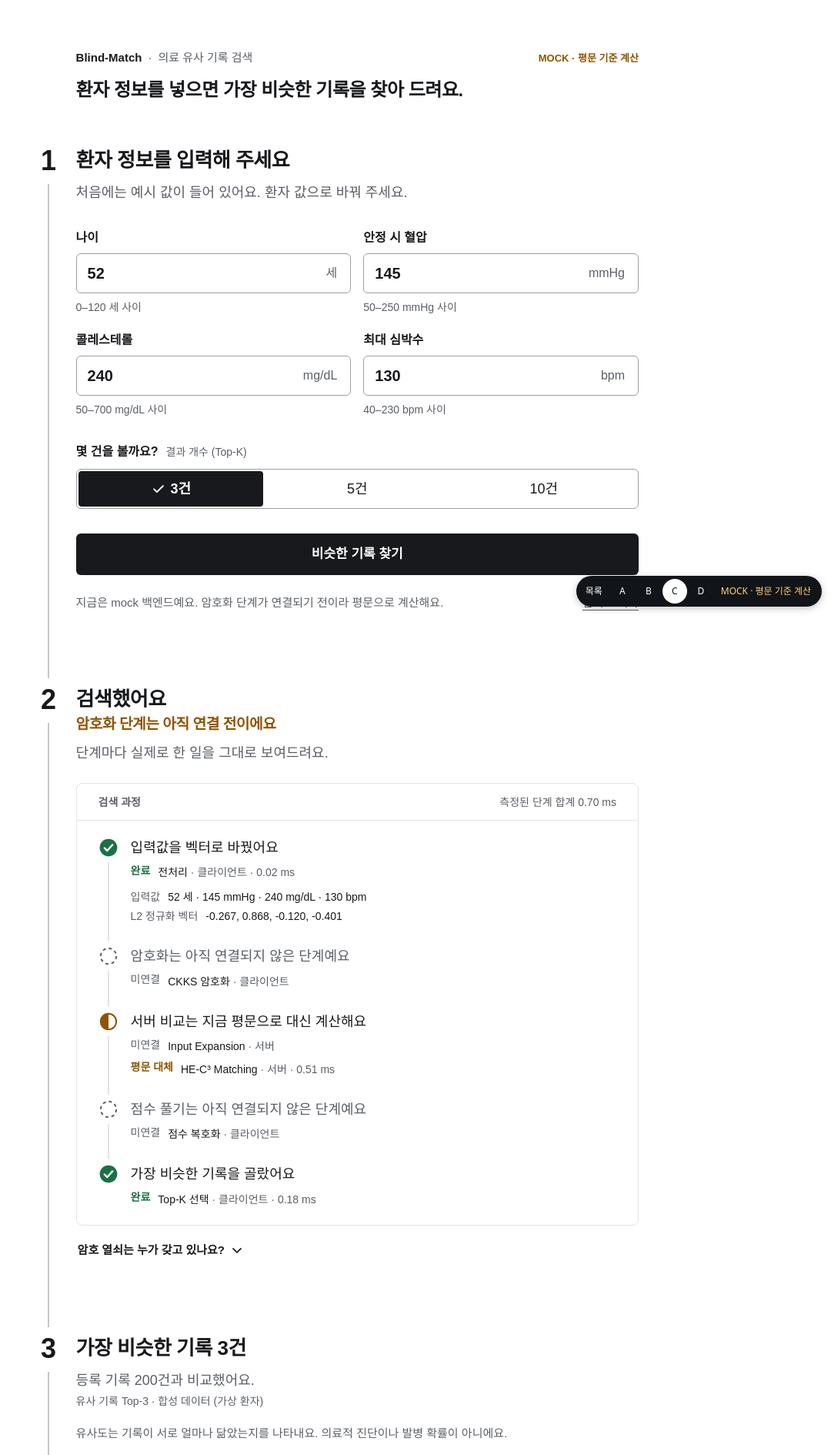
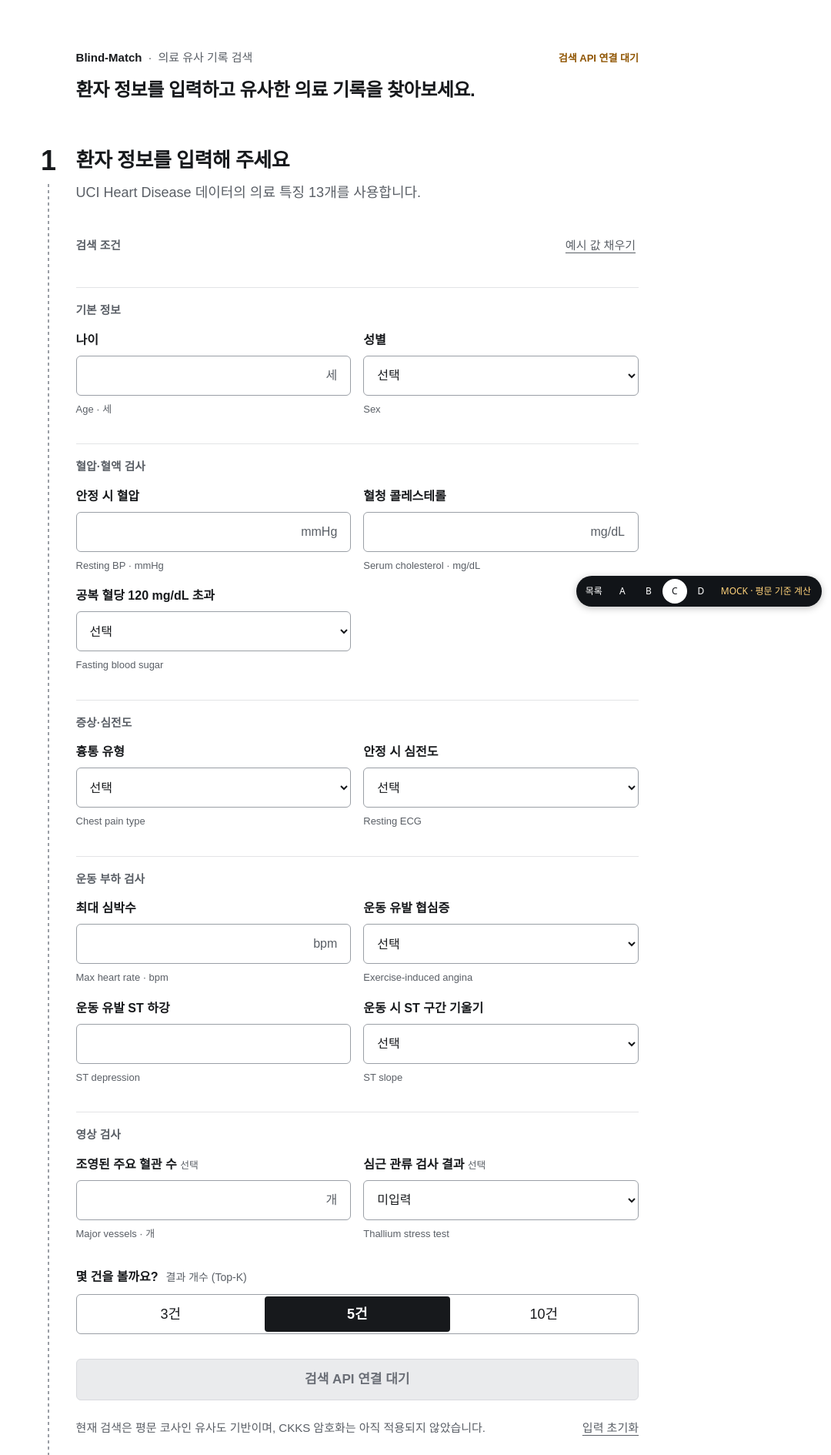
Before and after one commit to VEIL010/Interface-, a FastAPI app: page /drafts/c in a window 1280 px wide. Shown: the top 1890 px of the page at 77% size, without its empty margins (200-1280 px from the left). Run offline with FastAPI, Linux system fonts and the light colour scheme; some web fonts are replaced.

Commit message:
feat: integrate medical search API into C interface

```diff
--- a/webui/app/main.py
+++ b/webui/app/main.py
@@ -162,7 +162,7 @@ def draft_page(request: Request, key: str, state: str | None = None):
         return _not_found("없는 시안입니다.")
     if not _draft_ready(key):
         return _not_found(f"시안 {DRAFTS[key]['letter']} 는 아직 준비 중입니다.")
-    if key in ("a", "b") and state != "legacy":
+    if (key in ("a", "b") and state != "legacy") or key == "c":
         form = {**heart_fields.form_values(example=key == "b"), "top_k": heart_query.DEFAULT_TOP_K}
         context = _heart_context(key, form)
     elif state == "empty":
@@ -181,7 +181,7 @@ def _heart_context(key: str, form: dict, result=None, error=None) -> dict:
     context["heart_fields"] = heart_fields.FIELDS
     context["heart_groups"] = heart_fields.groups()
     # 검색은 의료진 화면(A)에서만 켠다. 발표 모드(B)는 목표 흐름을 보여 주는 화면이다.
-    context["heart_search"] = key == "a" and heart_query.enabled()
+    context["heart_search"] = key in ("a", "c") and heart_query.enabled()
     return context
 
 
@@ -206,6 +206,31 @@ async def heart_search(request: Request):
     context = _heart_context("a", {**form, "top_k": top_k}, result, error)
     return templates.TemplateResponse(
         request=request, name="drafts/a/_results.html", context=context, status_code=status
+    )
+
+
+@app.post("/drafts/c/heart-search", response_class=HTMLResponse)
+async def heart_search_c(request: Request):
+    """C 단계형 가이드의 실제 13개 의료 특징 평문 검색."""
+    if not heart_query.enabled():
+        return _not_found("검색 API가 연결되지 않았습니다.")
+    form, values, top_k, field_errors = heart_query.parse(await _read_json(request))
+    result = error = None
+    status = 200
+    if field_errors:
+        error, status = {"message": "입력값을 확인해 주세요.", "fields": field_errors}, 422
+    else:
+        try:
+            vector = await run_in_threadpool(heart_query.vectorize, values)
+            found = await run_in_threadpool(heart_query.search, vector, top_k)
+            result = heart_query.present(form, values, top_k, found)
+        except heart_query.SearchUnavailable as exc:
+            error, status = {"message": str(exc), "fields": {}}, 502
+        except RuntimeError:
+            error, status = {"message": "입력값을 질의 벡터로 바꾸지 못했습니다.", "fields": {}}, 500
+    context = _heart_context("c", {**form, "top_k": top_k}, result, error)
+    return templates.TemplateResponse(
+        request=request, name="drafts/c/_heart_results.html", context=context, status_code=status
     )
 
 
--- /dev/null
+++ b/webui/app/static/drafts/c/heart.css
@@ -0,0 +1,23 @@
+/* C 단계형 UI에 실제 Heart Disease 13개 입력을 연결하는 추가 스타일.
+   기존 style.css, 단계 레일, 결과 카드 디자인은 유지합니다. */
+.heart-toolbar {display:flex; align-items:center; justify-content:space-between; gap:12px; flex-wrap:wrap;}
+.heart-toolbar__label {font-size:.92rem; color:var(--ink-2); font-weight:600;}
+.heart-toolbar__fill {border:0; background:transparent; cursor:pointer; padding:0 4px;}
+.heart-group {min-width:0; margin:0; padding:18px 0 3px; border:0; border-top:1px solid var(--hairline);}
+.heart-group__title {float:left; width:100%; padding:0; margin:0 0 14px; font-size:.92rem; font-weight:700; color:var(--ink-2);}
+.heart-group__fields {clear:both; display:grid; grid-template-columns:repeat(2,minmax(0,1fr)); gap:18px 16px;}
+.heart-group .field {min-width:0;}
+.heart-optional {font-size:.8rem; color:var(--ink-2); font-weight:400;}
+.heart-group .field__input {font-size:1rem;}
+.heart-group select.field__input {padding:0 30px 0 13px; appearance:auto; -webkit-appearance:menulist; font-weight:500; cursor:pointer;}
+.heart-group input.field__input:not(:has(~ .field__unit)) {padding-right:14px;}
+.heart-group .field__hint {font-size:.81rem;}
+.heart-node {display:inline-flex; align-items:center; justify-content:center; width:26px; height:26px; border-radius:50%; font-size:15px; line-height:1; font-weight:700;}
+.heart-node--done {color:white; background:var(--ok-ink);}
+.heart-node--off {color:var(--off-ink); border:1px dashed var(--edge);}
+.heart-input-summary {display:grid; grid-template-columns:repeat(2,minmax(0,1fr)); gap:8px 15px; border:1px solid var(--hairline); padding:16px; border-radius:var(--r-card);}
+.heart-input-summary div {min-width:0;}
+.heart-input-summary dt {font-size:.83rem; color:var(--ink-2);}
+.heart-input-summary dd {font-size:.95rem; font-weight:600; margin:0; overflow-wrap:anywhere;}
+.form .btn:disabled {background:#EAEBED; color:#6A6E76; border-color:#D8DADE; cursor:not-allowed;}
+@media(max-width:560px){.heart-group__fields,.heart-input-summary{grid-template-columns:1fr}}
--- /dev/null
+++ b/webui/app/static/drafts/c/heart.js
@@ -0,0 +1,15 @@
+/* 시안 C의 예시 입력 편의 기능. API/전처리 로직과 무관합니다. */
+(function () {
+  'use strict';
+  document.addEventListener('click', function (event) {
+    var button = event.target.closest('[data-heart-example]');
+    if (!button) return;
+    var wrapper = document.getElementById('c-heart-form');
+    if (!wrapper) return;
+    wrapper.querySelectorAll('[data-example]').forEach(function (field) {
+      field.value = field.getAttribute('data-example') || '';
+      field.removeAttribute('aria-invalid');
+    });
+    wrapper.dispatchEvent(new Event('input', { bubbles: true }));
+  });
+})();
--- /dev/null
+++ b/webui/app/templates/drafts/c/_heart_results.html
@@ -0,0 +1,108 @@
+{# 시안 C: 실제 UCI 전처리 + Medical-Search-API 결과. 합성 데이터 결과와 구분해 렌더링한다. #}
+{% macro rail(number) %}
+<div class="step__rail" aria-hidden="true"><span class="step__num">{{ number }}</span><span class="step__line"></span></div>
+{% endmacro %}
+
+{% if error %}
+<section class="step step--alert">
+  {{ rail(2) }}
+  <div class="step__body">
+    <div class="alert" role="alert" tabindex="-1" data-bm-invalid="{{ error.fields|join(',') }}">
+      <p class="alert__title">검색하지 못했어요</p>
+      <p class="alert__lead">{{ error.message }}</p>
+      {% if error.fields %}
+      <ul class="alert__list" role="list">
+        {% for f in heart_fields if f.key in error.fields %}
+        <li class="alert__item"><a class="alert__field" href="#f-{{ f.key }}">{{ f.label }}</a><span class="alert__msg">{{ error.fields[f.key] }}</span></li>
+        {% endfor %}
+        {% if 'top_k' in error.fields %}
+        <li class="alert__item"><span class="alert__field">결과 개수</span><span class="alert__msg">{{ error.fields['top_k'] }}</span></li>
+        {% endif %}
+      </ul>
+      {% endif %}
+    </div>
+  </div>
+</section>
+{% elif result %}
+<section class="step step--process" aria-labelledby="s2-title">
+  {{ rail(2) }}
+  <div class="step__body">
+    <h2 class="step__title" id="s2-title" tabindex="-1"><span class="vh">2단계. </span>실제 데이터 검색이 완료됐어요</h2>
+    <p class="step__lead">입력값은 클라이언트에서 벡터화하고, 서버에서 평문 코사인 유사도를 계산했어요.</p>
+    <div class="panel">
+      <div class="panel__head"><h3 class="panel__name">처리 과정</h3><p class="panel__aside">암호화 검색은 아직 연결 전</p></div>
+      <ol class="stages" role="list">
+        <li class="stage stage--done">
+          <span class="stage__node"><span class="heart-node heart-node--done" aria-hidden="true">✓</span></span>
+          <div class="stage__main"><p class="stage__say">13개 의료 특징을 32차원 벡터로 변환했어요</p>
+            <p class="tech"><span class="tag tag--done">완료</span><span class="tech__text">저장된 전처리기 · L2 정규화</span></p></div>
+        </li>
+        <li class="stage stage--done">
+          <span class="stage__node"><span class="heart-node heart-node--done" aria-hidden="true">✓</span></span>
+          <div class="stage__main"><p class="stage__say">등록 기록 {{ result.searched }}건과 평문으로 비교했어요</p>
+            <p class="tech"><span class="tag tag--done">완료</span><span class="tech__text">Medical-Search-API · Cosine Similarity</span></p></div>
+        </li>
+        <li class="stage stage--not_connected">
+          <span class="stage__node"><span class="heart-node heart-node--off" aria-hidden="true">○</span></span>
+          <div class="stage__main"><p class="stage__say">CKKS / Blind-Match 암호화 검색은 아직 연결 전이에요</p>
+            <p class="tech"><span class="tag tag--not_connected">미연결</span><span class="tech__text">향후 BlindMatchCore 연동 예정</span></p></div>
+        </li>
+      </ol>
+    </div>
+    <details class="more">
+      <summary class="more__summary">이번 검색에 사용한 입력 보기</summary>
+      <div class="more__body">
+        <dl class="heart-input-summary">
+        {% for i in result.query.inputs %}
+          <div><dt>{{ i.label }}</dt><dd>{{ i.text }} {{ i.unit }}</dd></div>
+        {% endfor %}
+        </dl>
+      </div>
+    </details>
+  </div>
+</section>
+
+<section class="step step--results" aria-labelledby="s3-title">
+  {{ rail(3) }}
+  <div class="step__body">
+    <h2 class="step__title" id="s3-title"><span class="vh">3단계. </span>가장 비슷한 기록 {{ result.results|length }}건</h2>
+    <p class="step__lead">등록 의료 기록 {{ result.searched }}건 중 Top-{{ result.top_k }} 결과예요.</p>
+    <p class="note" role="note">유사도는 수학적 특징 벡터의 유사성으로, 질병 진단이나 발병 확률을 뜻하지 않아요.</p>
+    <ol class="cards" role="list">
+      {% for r in result.results %}
+      <li class="card">
+        <div class="card__head">
+          <p class="rank"><span class="vh">순위 </span><span class="rank__n">{{ r.rank }}</span><span class="rank__u">위</span></p>
+          <div class="stat"><p class="stat__label">기록 ID</p><h3 class="stat__value">{{ r.record_id }}</h3></div>
+          <div class="stat stat--score"><p class="stat__label">코사인 유사도</p><p class="stat__value stat__value--score">{{ r.score_text }}</p></div>
+        </div>
+        <div class="bar" aria-hidden="true"><span class="bar__fill" style="--pct: {{ r.bar_pct }}"></span></div>
+      </li>
+      {% endfor %}
+    </ol>
+  </div>
+</section>
+
+<section class="step step--access" aria-labelledby="s4-title">
+  {{ rail(4) }}
+  <div class="step__body">
+    <h2 class="step__title" id="s4-title"><span class="vh">4단계. </span>검색 결과를 확인해 주세요</h2>
+    <ul class="points" role="list">
+      <li>현재 API 응답에는 기록 ID와 코사인 유사도 점수만 포함됩니다.</li>
+      <li>상세 의료 기록 조회 및 접근 권한 확인 기능은 아직 연결되지 않았습니다.</li>
+      <li>지금은 연구용 공개 데이터의 평문 검색 결과이며 실제 의료 진단에 사용하지 않습니다.</li>
+    </ul>
+  </div>
+</section>
+{% else %}
+{% for number, title, explanation in [
+  (2, '검색 과정', '검색하면 벡터화 및 평문 검색 과정을 보여드려요.'),
+  (3, '유사 기록', '검색이 완료되면 실제 의료 기록의 Top-K 결과가 표시돼요.'),
+  (4, '검색 결과 확인', '상세 기록 열람은 아직 별도 연동이 필요해요.')
+] %}
+<section class="step step--upcoming" aria-labelledby="s{{ number }}-title">
+  {{ rail(number) }}
+  <div class="step__body"><h2 class="step__title" id="s{{ number }}-title">{{ title }}</h2><p class="step__lead">{{ explanation }}</p></div>
+</section>
+{% endfor %}
+{% endif %}
--- a/webui/app/templates/drafts/c/page.html
+++ b/webui/app/templates/drafts/c/page.html
@@ -4,18 +4,15 @@
 <meta charset="utf-8">
 <meta name="viewport" content="width=device-width, initial-scale=1">
 <meta name="theme-color" content="#F4F3FA">
-<meta name="format-detection" content="telephone=no">
 <link rel="icon" href="data:,">
-<title>{{ meta.service.name }} {{ meta.service.subtitle }} · 시안 {{ draft.letter }}</title>
+<title>{{ meta.service.name }} {{ meta.service.subtitle }} · 시안 C</title>
 <link rel="stylesheet" href="https://cdn.jsdelivr.net/gh/orioncactus/pretendard@v1.3.9/dist/web/variable/pretendardvariable-dynamic-subset.min.css">
-<link rel="stylesheet" href="{{ asset('drafts/' ~ draft.key ~ '/style.css') }}">
+<link rel="stylesheet" href="{{ asset('drafts/c/style.css') }}">
+<link rel="stylesheet" href="{{ asset('drafts/c/heart.css') }}">
 </head>
 <body>
-{#- 시안 C · 단계형 가이드
-    ① 은 고정(입력 폼), ②–④ 는 #results 안에서 _results.html 이 그린다. -#}
 <div class="page">
   <div class="guide">
-
     <header class="top">
       <div class="top__row">
         <p class="brand">
@@ -23,80 +20,100 @@
           <span class="brand__dot" aria-hidden="true">·</span>
           <span class="brand__sub">{{ meta.service.subtitle }}</span>
         </p>
-        <p class="mode{% if not meta.backend.encrypted %} mode--mock{% endif %}">{{ meta.backend.label }}</p>
+        <p class="mode{% if not heart_search %} mode--mock{% endif %}">
+          {{ '평문 검색 연결 · 암호화 미연결' if heart_search else '검색 API 연결 대기' }}
+        </p>
       </div>
-      <h1 class="top__title"><span class="s">환자 정보를 넣으면</span> <span class="s">가장 비슷한 기록을 찾아 드려요.</span></h1>
+      <h1 class="top__title"><span class="s">환자 정보를 입력하고</span> <span class="s">유사한 의료 기록을 찾아보세요.</span></h1>
     </header>
 
     <main class="flow">
-
       <section class="step step--form" aria-labelledby="s1-title">
         <div class="step__rail" aria-hidden="true"><span class="step__num">1</span><span class="step__line"></span></div>
         <div class="step__body">
           <h2 class="step__title" id="s1-title"><span class="vh">1단계. </span>환자 정보를 입력해 주세요</h2>
-          <p class="step__lead"><span class="s">처음에는 예시 값이 들어 있어요.</span> <span class="s">환자 값으로 바꿔 주세요.</span></p>
+          <p class="step__lead">UCI Heart Disease 데이터의 의료 특징 13개를 사용합니다.</p>
 
-          <form class="form" data-bm-search action="{{ urls.search }}" data-bm-target="#results" novalidate>
-            <div class="fields">
-              {%- for f in meta.features %}
-              <div class="field">
-                <label class="field__label" for="f-{{ f.key }}">{{ f.label }}</label>
-                <input class="field__input" id="f-{{ f.key }}" name="{{ f.key }}" type="number" inputmode="numeric"
-                       min="{{ f.min }}" max="{{ f.max }}" step="1" value="{{ form[f.key] }}" autocomplete="off"
-                       aria-describedby="hint-{{ f.key }} err-{{ f.key }}"{% if error and f.key in error.fields %} aria-invalid="true"{% endif %}>
-                <span class="field__unit" aria-hidden="true">{{ f.unit }}</span>
-                <p class="field__hint" id="hint-{{ f.key }}">{{ f.min }}–{{ f.max }} {{ f.unit }} 사이<span class="field__flag"> · 확인이 필요해요</span></p>
+          {% if heart_search %}
+          <form id="c-heart-form" class="form" method="post" data-bm-search data-heart-inputs action="/drafts/c/heart-search" data-bm-target="#results" novalidate>
+          {% else %}
+          <div id="c-heart-form" class="form" data-heart-inputs>
+          {% endif %}
+            <div class="heart-toolbar">
+              <span class="heart-toolbar__label">검색 조건</span>
+              <button class="link heart-toolbar__fill" type="button" data-heart-example>예시 값 채우기</button>
+            </div>
+            {% for g in heart_groups %}
+            <fieldset class="heart-group">
+              <legend class="heart-group__title">{{ g.title }}</legend>
+              <div class="heart-group__fields">
+                {% for f in g.fields %}
+                <div class="field">
+                  <label class="field__label" for="f-{{ f.key }}">{{ f.label }}{% if not f.required %} <span class="heart-optional">선택</span>{% endif %}</label>
+                  {% if f.options %}
+                  <select class="field__input heart-select" id="f-{{ f.key }}" name="{{ f.key }}"
+                          data-example="{{ f.example }}" {% if f.required %}required{% endif %}>
+                    <option value="">{{ '선택' if f.required else '미입력' }}</option>
+                    {% for value, label in f.options %}
+                    <option value="{{ value }}"{% if form[f.key]|string == value|string %} selected{% endif %}>{{ label }}</option>
+                    {% endfor %}
+                  </select>
+                  {% else %}
+                  <input class="field__input" id="f-{{ f.key }}" name="{{ f.key }}" type="number"
+                         inputmode="{{ 'numeric' if f.step == '1' else 'decimal' }}" step="{{ f.step }}"
+                         {% if f.min is not none %}min="{{ f.min }}"{% endif %}
+                         {% if f.max is not none %}max="{{ f.max }}"{% endif %}
+                         value="{{ form[f.key] }}" data-example="{{ f.example }}" autocomplete="off"
+                         {% if f.required %}required{% endif %}>
+                  {% if f.unit %}<span class="field__unit">{{ f.unit }}</span>{% endif %}
+                  {% endif %}
+                  <p class="field__hint">{{ f.en }}{% if f.unit %} · {{ f.unit }}{% endif %} <span class="field__flag">· 값을 확인해 주세요</span></p>
+                </div>
+                {% endfor %}
               </div>
-              {%- endfor %}
-            </div>
+            </fieldset>
+            {% endfor %}
 
             <div class="count" role="radiogroup" aria-labelledby="count-label">
               <p class="count__label" id="count-label">몇 건을 볼까요? <span class="count__tech">결과 개수 (Top-K)</span></p>
               <div class="seg">
-                {%- for k in meta.top_k_options %}
+                {% for k in (3, 5, 10) %}
                 <label class="seg__opt" for="k-{{ k }}">
                   <input type="radio" id="k-{{ k }}" name="top_k" value="{{ k }}"{% if form.top_k == k %} checked{% endif %}>
-                  <span class="seg__face"><svg class="seg__check" viewBox="0 0 24 24" width="20" height="20" fill="none" stroke="currentColor" stroke-width="2.4" stroke-linecap="round" stroke-linejoin="round" aria-hidden="true" focusable="false"><path d="M5 12.5l4.5 4.5L19 7.5"/></svg>{{ k }}건</span>
+                  <span class="seg__face">{{ k }}건</span>
                 </label>
-                {%- endfor %}
+                {% endfor %}
               </div>
             </div>
 
-            <input type="hidden" name="method" value="{{ form.method }}">
-
+            {% if heart_search %}
             <button class="btn btn--primary" type="submit">
               <span class="btn__stack">
-                <span class="btn__label btn__label--idle">비슷한 기록 찾기</span>
-                <span class="btn__label btn__label--busy"><span class="spinner" aria-hidden="true"></span>찾고 있어요…</span>
+                <span class="btn__label btn__label--idle">실제 의료 기록 검색</span>
+                <span class="btn__label btn__label--busy"><span class="spinner" aria-hidden="true"></span>검색 중…</span>
               </span>
             </button>
-
+            {% else %}
+            <button class="btn btn--primary" type="button" disabled>검색 API 연결 대기</button>
+            {% endif %}
             <div class="form__foot">
-              <p class="form__note">
-                {%- if meta.backend.encrypted %}
-                <svg viewBox="0 0 24 24" width="20" height="20" fill="none" stroke="currentColor" stroke-width="1.8" stroke-linecap="round" stroke-linejoin="round" aria-hidden="true" focusable="false"><rect x="5" y="10.5" width="14" height="10" rx="2.5"/><path d="M8.5 10.5V8a3.5 3.5 0 0 1 7 0v2.5"/></svg>
-                <span>입력값은 이 기기에서 암호화된 뒤 서버로 전송돼요.</span>
-                {%- else %}
-                <svg viewBox="0 0 24 24" width="20" height="20" fill="none" stroke="currentColor" stroke-width="1.8" stroke-linecap="round" stroke-linejoin="round" aria-hidden="true" focusable="false"><rect x="5" y="10.5" width="14" height="10" rx="2.5"/><path d="M8.5 10.5V8a3.5 3.5 0 0 1 6.7-1.4"/></svg>
-                <span>지금은 mock 백엔드예요. 암호화 단계가 연결되기 전이라 평문으로 계산해요.</span>
-                {%- endif %}
-              </p>
-              <a class="link" href="{{ urls.empty }}">입력 초기화</a>
+              <p class="form__note">현재 검색은 평문 코사인 유사도 기반이며, CKKS 암호화는 아직 적용되지 않았습니다.</p>
+              <a class="link" href="/drafts/c?state=empty">입력 초기화</a>
             </div>
-          </form>
+          {% if heart_search %}</form>{% else %}</div>{% endif %}
         </div>
       </section>
 
       <div id="results" aria-live="polite">
-        {%- include "drafts/" ~ draft.key ~ "/_results.html" %}
+        {% include "drafts/c/_heart_results.html" %}
       </div>
-
     </main>
   </div>
 </div>
 
 {% include "shared/_devbar.html" %}
-<script src="{{ asset('shared/bm.js') }}" defer></script>
-<script src="{{ asset('drafts/' ~ draft.key ~ '/extra.js') }}" defer></script>
+{% if heart_search %}<script src="{{ asset('shared/bm.js') }}" defer></script>{% endif %}
+<script src="{{ asset('drafts/c/extra.js') }}" defer></script>
+<script src="{{ asset('drafts/c/heart.js') }}" defer></script>
 </body>
 </html>
```
